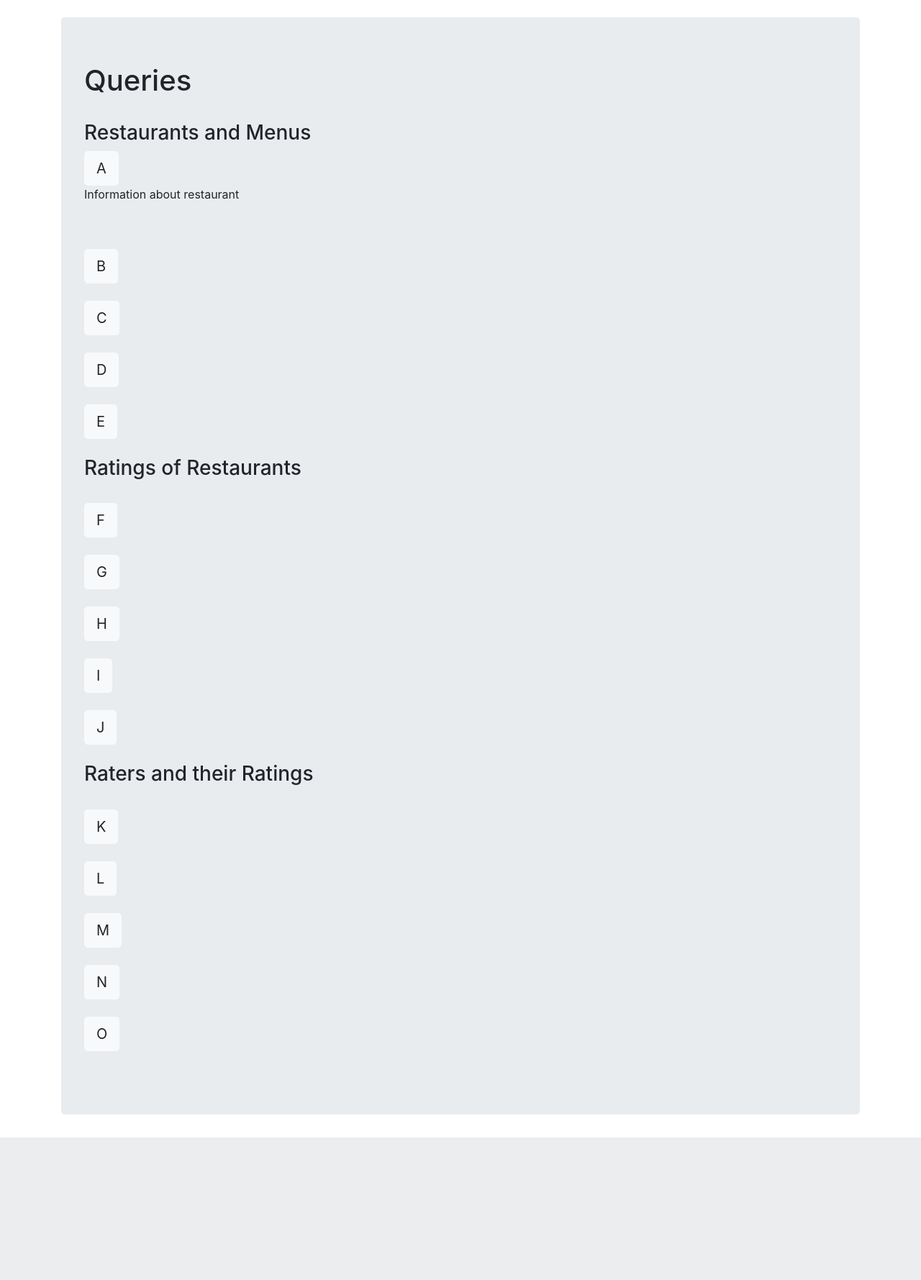
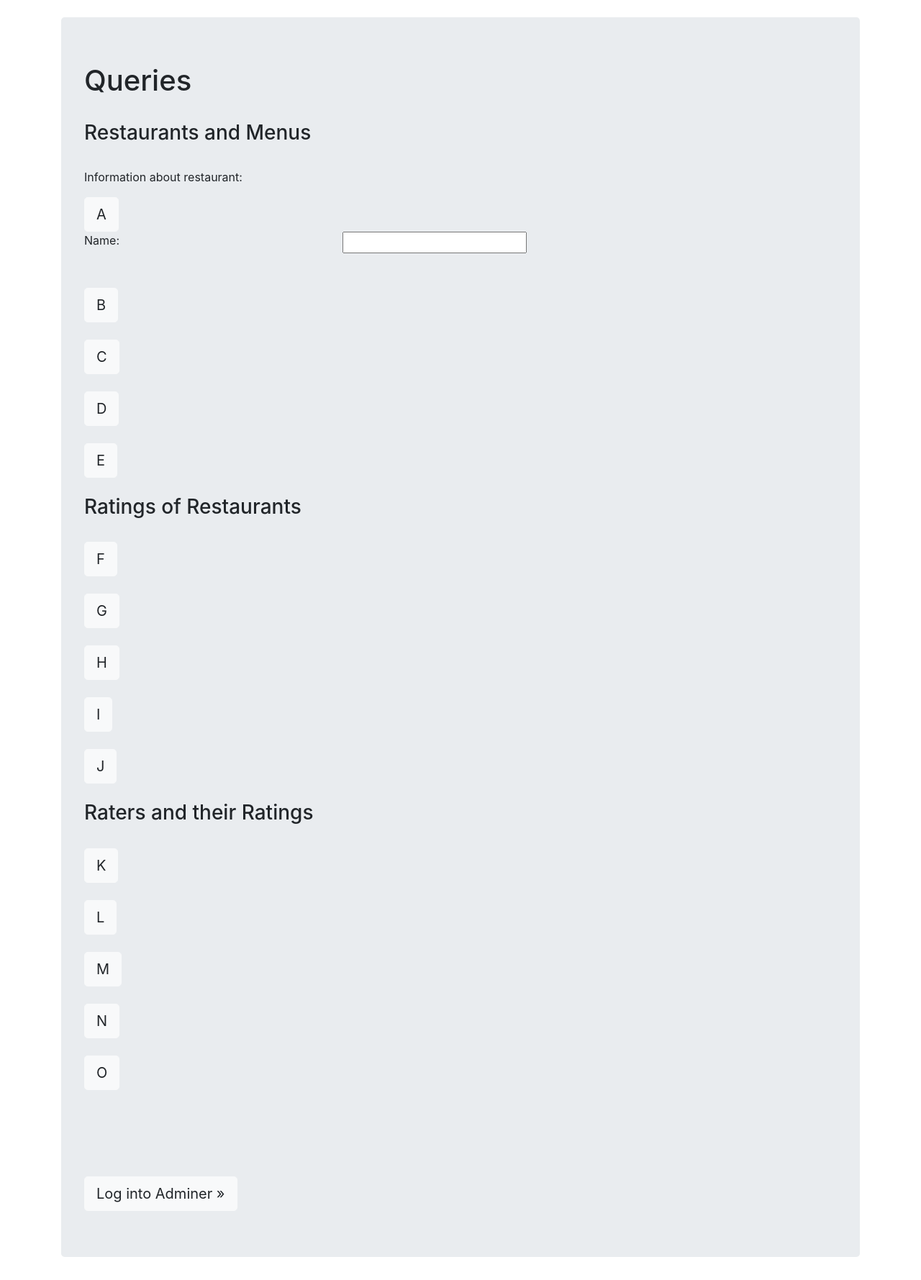
Before and after one commit to obenn/csi2132-final, a PHP site: page /queries.php in a window 1280 px wide. Shown: the part 56-1835 px from the top of the page at 72% size. Before the commit the page ends 1637 px from the top, so only its background shows below. Run offline with PHP 8.4, Linux system fonts and the light colour scheme; data that the repository does not hold is empty; some libraries are stand-ins or nearby versions.

Commit message:
New Stuff

```diff
--- a/queries.php
+++ b/queries.php
@@ -52,11 +52,18 @@
             $query = $_POST['query'];
             include 'connection.php';
             if ($query == "Queries/a.sql") {
+                if ($_POST['name'] != null) {
+                    $name = $_POST['name'];
+                } else {
+                    $name = "*";
+                }
                 echo "<h2>Query A</h2>";
                 echo "<p>Display all the information about a user‐specified restaurant. That is, the user should select the
-	name of the restaurant from a list, and the information as contained in the restaurant and
-	location tables should then displayed on the screen.</p>";
-                $query = file_get_contents($query);
+	            name of the restaurant from a list, and the information as contained in the restaurant and
+	            location tables should then displayed on the screen.
+	            If no name is specified output all</p>";
+                $query = file_get_contents($query)."'$name'";
+                echo "<code>$query</code>";
                 echo "<h2>$type</h2>\n";
                 echo "<table class='table'>\n";
                 echo "<thead>\n";
@@ -103,8 +110,20 @@
             echo "<br>";
             echo "<form action='queries.php' method='post'>\n";
             echo "\t<h3>Restaurants and Menus</h3>\n";
-            echo "\t<button type='submit' class='btn btn-lg btn-light' name='query' value='Queries/a.sql'>A</button>";
-            echo "<p>Information about restaurant</p>";
+            echo "<br>";
+            echo "<p>Information about restaurant:</p>";
+
+            echo "\t<button type='submit' class='btn btn-lg btn-light' name='query' value='Queries/a.sql'>A</button>\n";
+
+            echo "<div class='row'>\n";
+            echo "<div class='col-md-4'>\n";
+            echo "Name:\n";
+            echo "</div>\n";
+            echo "<div class='col-md-8'>\n";
+            echo "<input type='text' name='name' pattern='^[a-zA-Z0-9' ]+$' title='Accepted characters only'><br>\n";
+            echo "</div>\n";
+            echo "</div>\n";
+
             echo "<br>";
             echo "<br>";
             echo "\t<button type='submit' class='btn btn-lg btn-light' name='query' value='Queries/b.sql'>B</button>\n";
@@ -153,7 +172,12 @@
             echo "\t<button type='submit' class='btn btn-lg btn-light' name='query' value='Queries/o.sql'>O</button>\n";
             echo "<br>";
             echo "<br>";
+            echo "<br>";
+            echo "<br>";
+            echo "<br>";
+            echo "<br>";
             echo "</form>\n";
+            echo "<a class='btn btn-lg btn-light' href='adminer.php' role='butto'>Log into Adminer &raquo;</a>";
         }
         ?>
     </div>
```
Also changed, not shown: Queries/a.sql (+1 -8 lines), Queries/a_proper.sql (added, +11 -0 lines).
